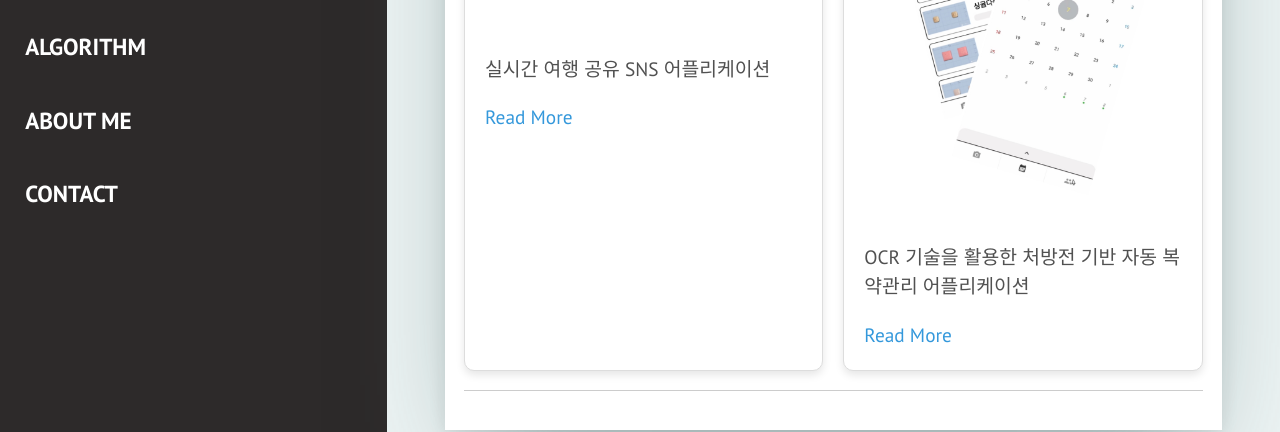
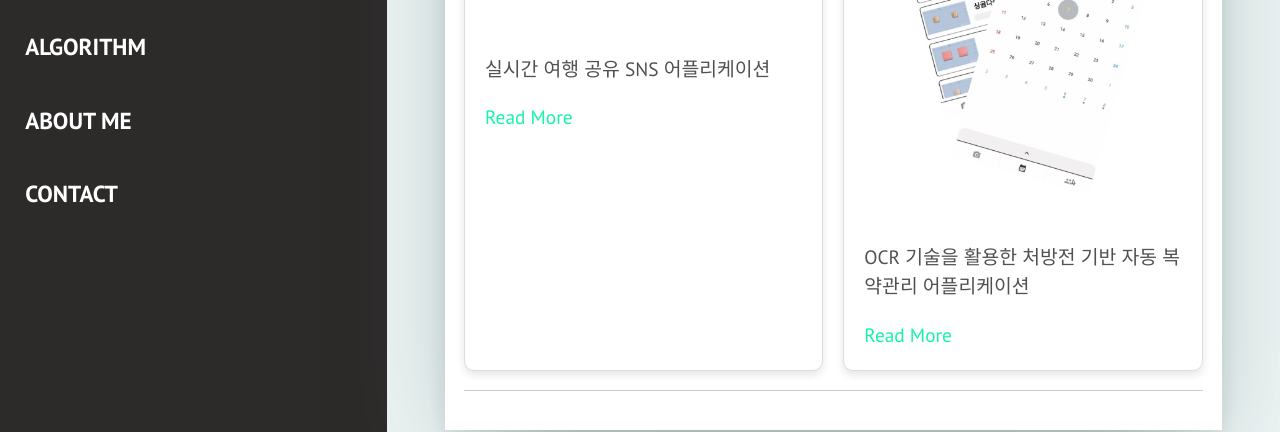
Before and after one commit to kimgusxo/kimgusxo.github.io, a Jekyll site: the page built from _pages/team-project.html, in a window 1280 px wide and 1284 px high. Shown: the part 661-1093 px from the top of the window. Built offline with Jekyll 4.4.1, drawn with Linux system fonts in a browser that asks for light colours; some web fonts are replaced.

Commit message:
개인프로젝트 페이지 꾸미기

```diff
--- a/_pages/personal-project.html
+++ b/_pages/personal-project.html
@@ -20,7 +20,7 @@ permalink: /personal-projects/
         <img class="page-img" src="{{ "/assets/img/" | prepend: site.baseurl | append: post.img }}" alt="{{ post.title }}" style="width: 100%; border-radius: 8px; margin-bottom: 15px;">
         {% endif %}
         <p>{{ post.description }}</p>
-        <a href="{{ post.url }}" class="read-more" style="color: #3498db; text-decoration: none;">Read More</a>
+        <a href="{{ post.url }}" class="read-more" style="color: #15F3A8; text-decoration: none;">Read More</a>
       </div>
       {% endfor %}
     </div>
--- a/_pages/team-project.html
+++ b/_pages/team-project.html
@@ -20,7 +20,7 @@ permalink: /team-projects/
                 <img class="page-img" src="{{ "/assets/img/" | prepend: site.baseurl | append: post.img }}" alt="{{ post.title }}" style="width: 100%; border-radius: 8px; margin-bottom: 15px;">
                 {% endif %}
                 <p>{{ post.description }}</p>
-                <a href="{{ post.url }}" class="read-more" style="color: #3498db; text-decoration: none;">Read More</a>
+                <a href="{{ post.url }}" class="read-more" style="color: #15F3A8; text-decoration: none;">Read More</a>
             </div>
             {% endfor %}
         </div>
```
